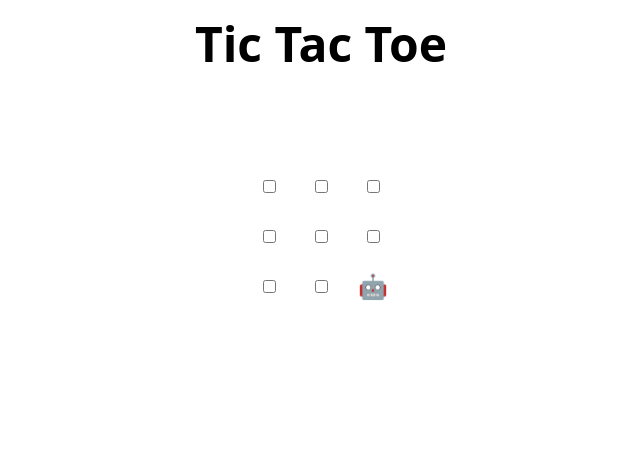
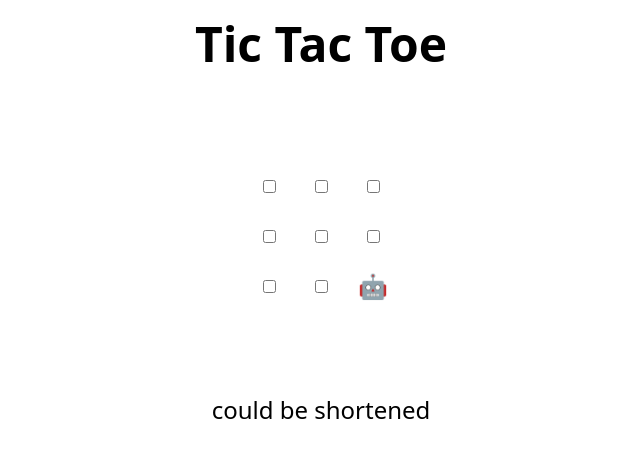
Before and after one commit to Tony-devops/octo-robot-tony, a plain HTML site: page index.html in a window 1280 px wide. Shown: the whole page, without its empty margins (319-959 px from the left). Drawn offline with Linux system fonts and the light colour scheme.

Commit message:
Update index.html

```diff
--- a/index.html
+++ b/index.html
@@ -48,6 +48,7 @@
 </table>
 
 <h2 hidden>Game over, refresh to play again 🧑‍💻 🤖!</h2>
+could be shortened
 
 <script>
   // Initialization
```
